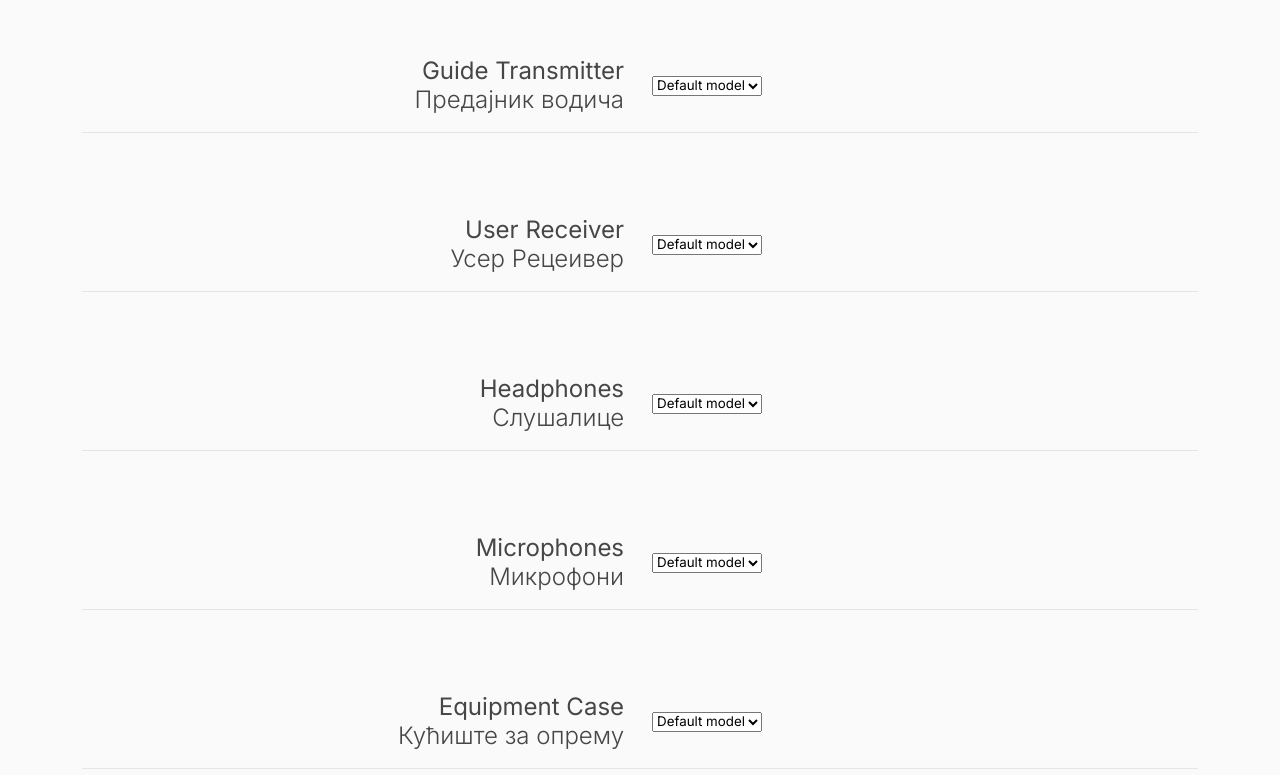
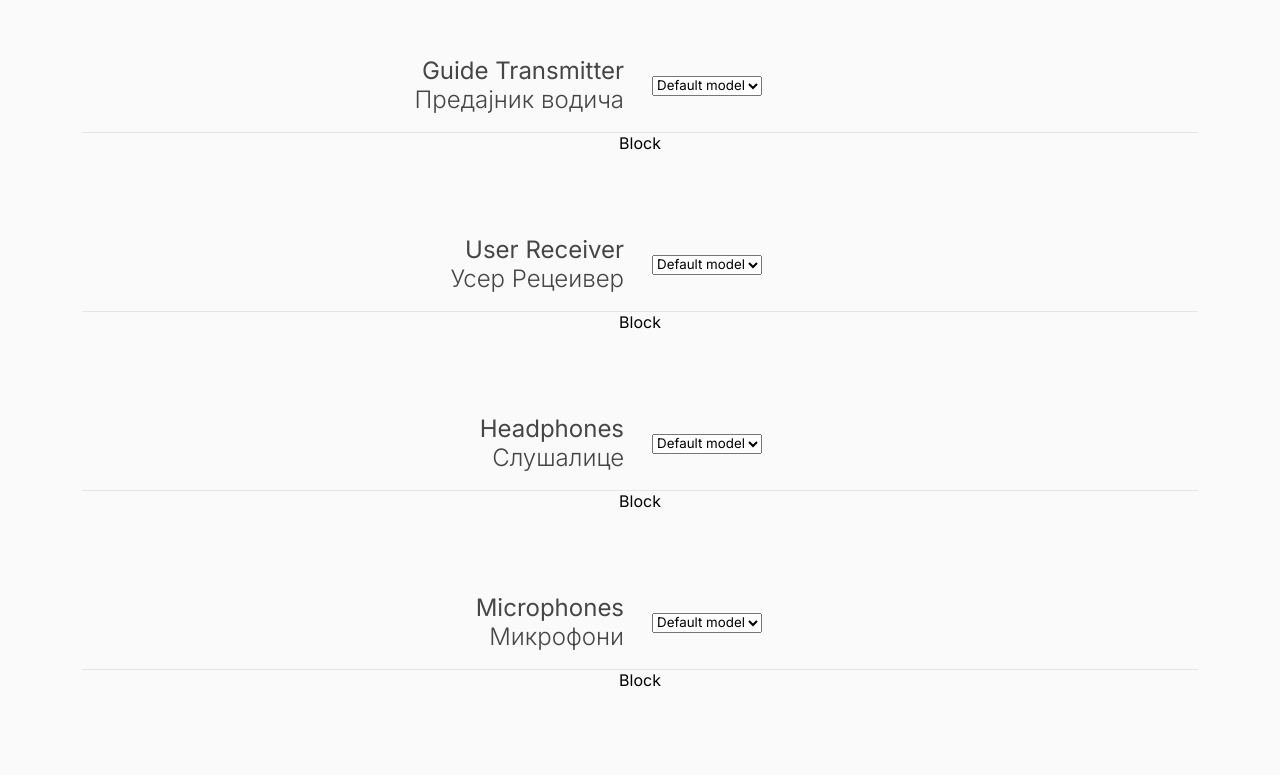
Before and after one commit to legasdev/tour-guide, a Next.js app: page /Home in a window 1280 px wide. Shown: the part 3080-3855 px from the top of the page. Built offline with nearby package versions, Linux system fonts and the light colour scheme.

Commit message:
Проверить установку профиля для гита

```diff
--- a/components/screens/home/DevicesScreen/core/DeviceInformation/DeviceInformation.jsx
+++ b/components/screens/home/DevicesScreen/core/DeviceInformation/DeviceInformation.jsx
@@ -13,6 +13,7 @@ function DeviceInformation({
   return (
     <div className={styles.main}>
       <DeviceHeader label={label} labelTranslate={labelTranslate} />
+      <div>Block</div>
     </div>
   );
 }
```
